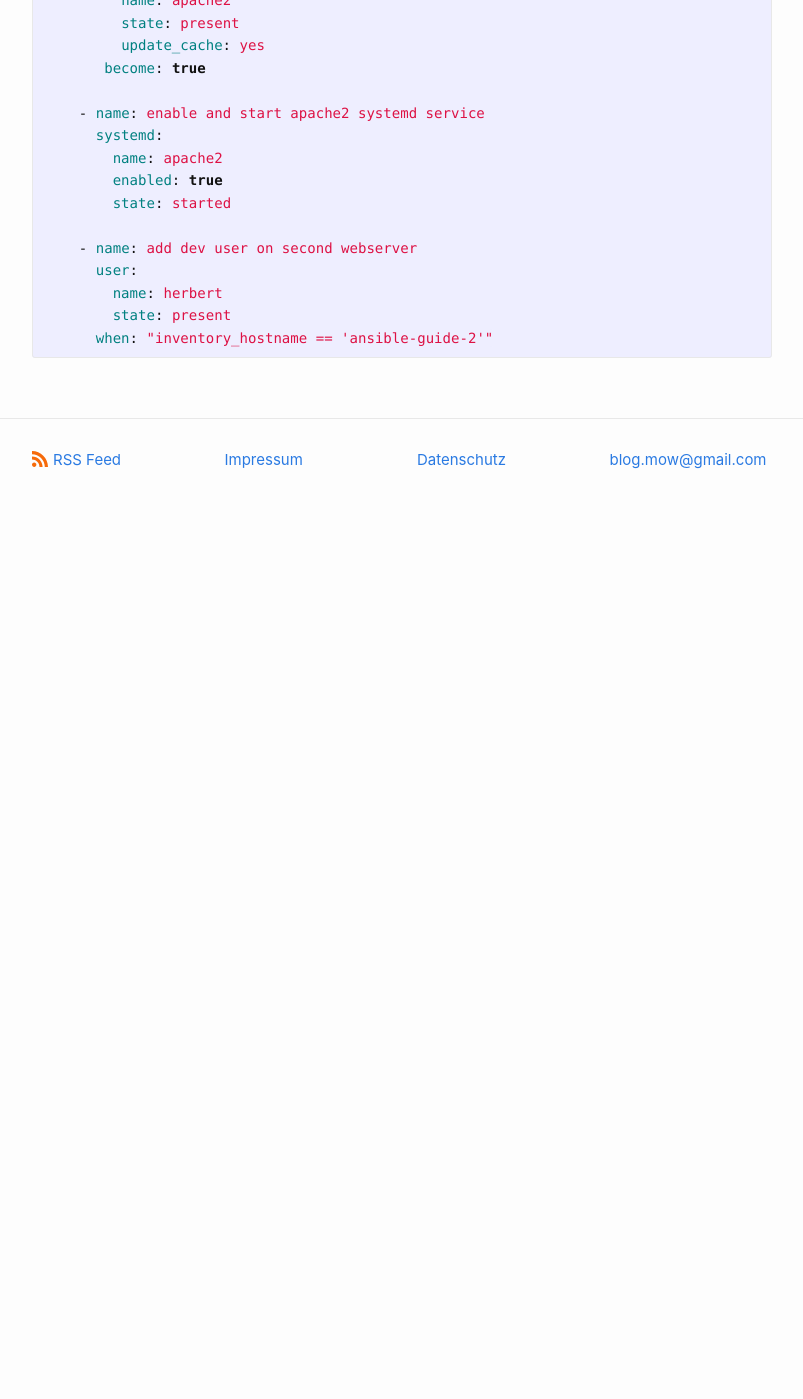
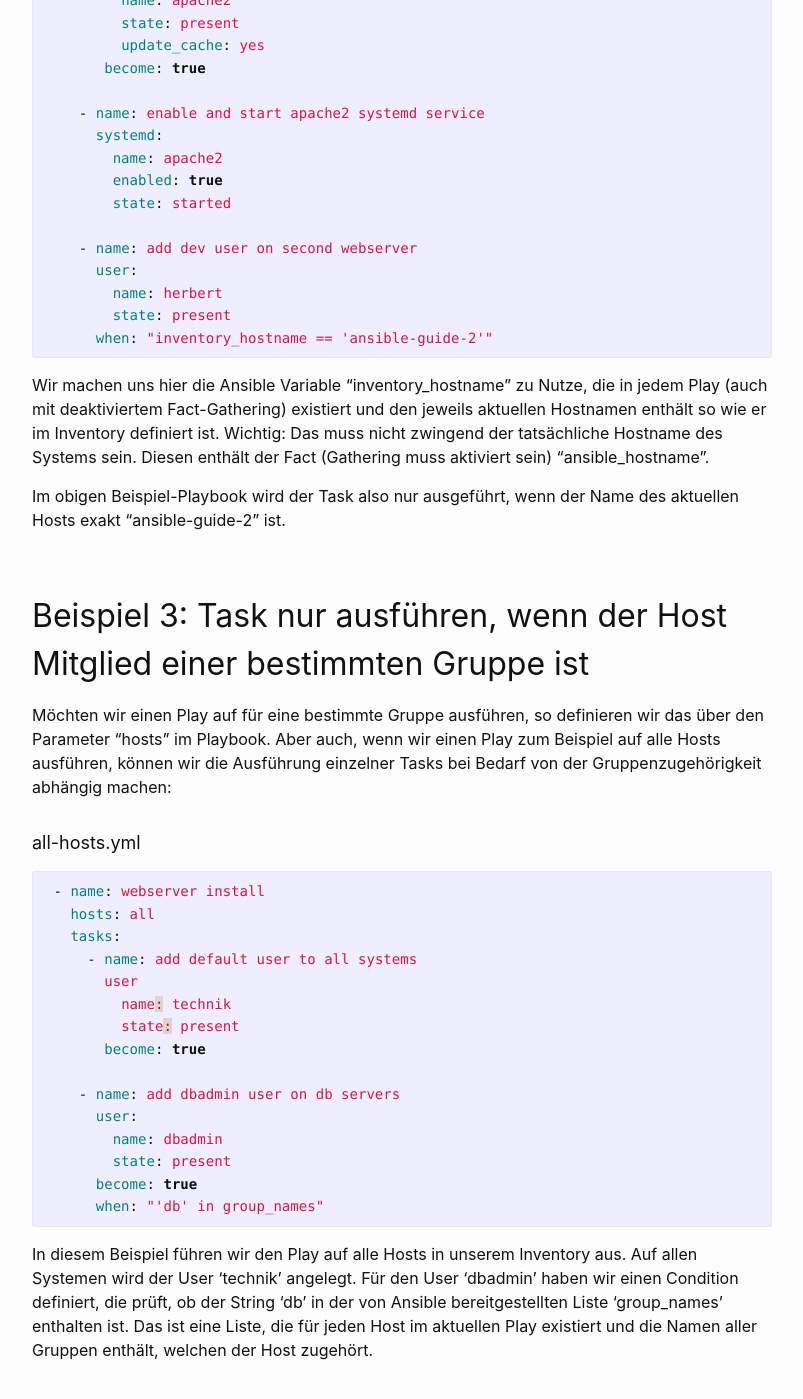
Before and after one commit to dermow/staging, a Jekyll site: the page built from _posts/2021-04-01-ansible-guide-9.markdown, in a window 1280 px wide and 1400 px high, scrolled down 2889 px. Shown: the whole window, without its empty margins (238-1041 px from the left). Built offline with Jekyll 4.4.1, drawn with Linux system fonts in a browser that asks for light colours; comment, search, counter and statistics services are not loaded; before the commit the page ends 3421 px from its top, so only the background shows below that.

Commit message:
Update 2021-04-01-ansible-guide-9.markdown

````diff
--- a/_posts/2021-04-01-ansible-guide-9.markdown
+++ b/_posts/2021-04-01-ansible-guide-9.markdown
@@ -115,3 +115,35 @@ Dafür springe ich etwas zurück und erweitere das Playbook aus Teil 4, in dem w
         state: present
       when: "inventory_hostname == 'ansible-guide-2'"
 ```
+
+Wir machen uns hier die Ansible Variable "inventory_hostname" zu Nutze, die in jedem Play (auch mit deaktiviertem Fact-Gathering) existiert und den jeweils
+aktuellen Hostnamen enthält so wie er im Inventory definiert ist. Wichtig: Das muss nicht zwingend der tatsächliche Hostname des Systems sein. Diesen enthält der Fact (Gathering muss aktiviert sein) "ansible_hostname".
+
+Im obigen Beispiel-Playbook wird der Task also nur ausgeführt, wenn der Name des aktuellen Hosts exakt "ansible-guide-2" ist.
+
+## Beispiel 3: Task nur ausführen, wenn der Host Mitglied einer bestimmten Gruppe ist
+
+Möchten wir einen Play auf für eine bestimmte Gruppe ausführen, so definieren wir das über den Parameter "hosts" im Playbook. Aber auch, wenn wir einen Play zum
+Beispiel auf alle Hosts ausführen, können wir die Ausführung einzelner Tasks bei Bedarf von der Gruppenzugehörigkeit abhängig machen:
+
+##### all-hosts.yml
+
+``` yaml
+ - name: webserver install
+   hosts: all
+   tasks:
+     - name: add default user to all systems
+       user
+         name: technik
+         state: present
+       become: true
+
+    - name: add dbadmin user on db servers
+      user:
+        name: dbadmin
+        state: present
+      become: true
+      when: "'db' in group_names"
+```
+
+In diesem Beispiel führen wir den Play auf alle Hosts in unserem Inventory aus. Auf allen Systemen wird der User 'technik' angelegt. Für den User 'dbadmin' haben wir einen Condition definiert, die prüft, ob der String 'db' in der von Ansible bereitgestellten Liste 'group_names' enthalten ist. Das ist eine Liste, die für jeden Host im aktuellen Play existiert und die Namen aller Gruppen enthält, welchen der Host zugehört.
````
